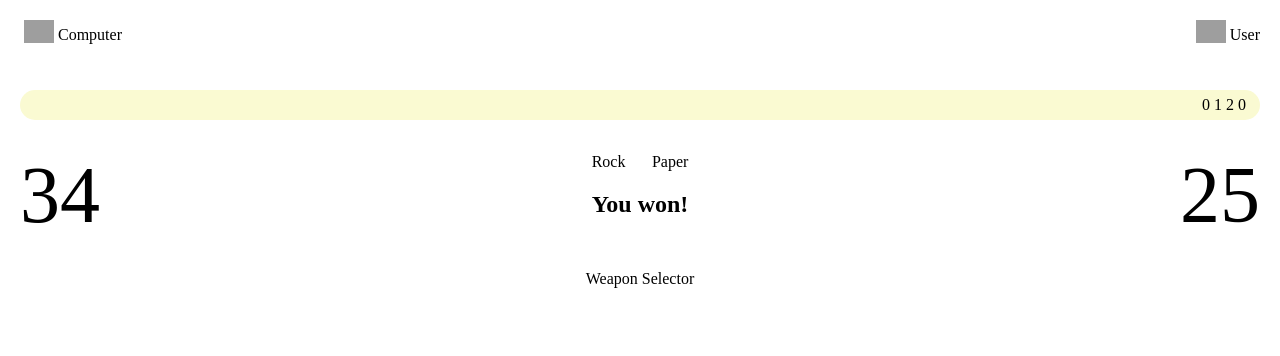
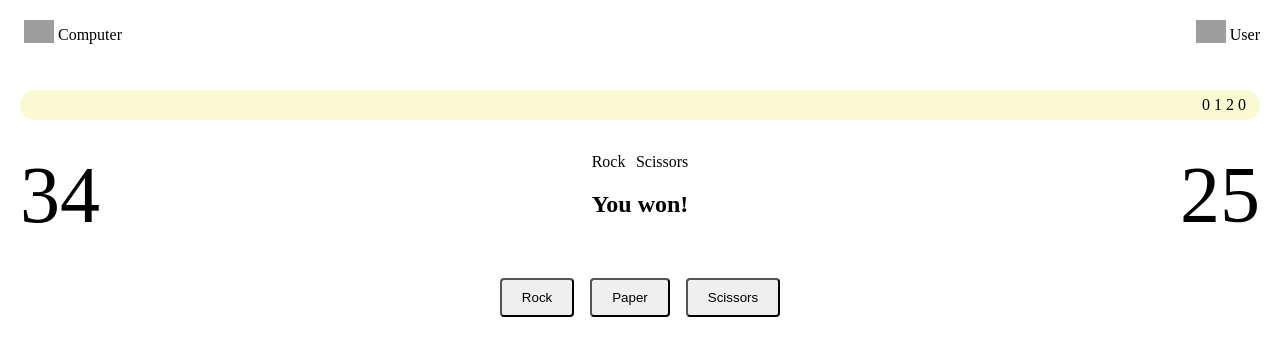
Before and after one commit to ivanahuckova/delete-rps-guided-project, a React app: page / in a window 1280 px wide. Shown: the top 356 px of the page. Built offline with nearby package versions, Linux system fonts and the light colour scheme; grey boxes are pictures that could not be loaded.

Commit message:
create constructor for container

```diff
--- a/src/components/Container.jsx
+++ b/src/components/Container.jsx
@@ -6,17 +6,32 @@ import WeaponSelector from './WeaponSelector';
 
 export default class Container extends React.Component {
   // container holds state of application
+  constructor(props) {
+    super(props);
+
+    this.state = {
+      currentWeapons: { computer: 'Rock', user: 'Scissors' },
+      score: { computer: 34, user: 25 },
+      fightHistory: [0, 1, 2, 0],
+      message: 'You won!',
+    };
+  }
+
+  play(weapon) {
+    console.log(weapon);
+  }
+
   render() {
     return (
       <div className="container">
         <Header />
-        <History history={[0, 1, 2, 0]} />
+        <History history={this.state.fightHistory} />
         <MainBoard
-          score={{ computer: 34, user: 25 }}
-          currentWeapons={{ computer: 'Rock', user: 'Paper' }}
-          message="You won!"
+          score={this.state.score}
+          currentWeapons={this.state.currentWeapons}
+          message={this.state.message}
         />
-        <WeaponSelector />
+        <WeaponSelector play={this.play.bind(this)} />
       </div>
     );
   }
--- a/src/components/WeaponSelector.jsx
+++ b/src/components/WeaponSelector.jsx
@@ -1,5 +1,11 @@
 import React from 'react';
 
 export default function WeaponSelector(data) {
-  return <div className="weapon-selector-container">Weapon Selector</div>;
+  return (
+    <div className="weapon-selector-container">
+      <button onClick={() => data.play('Rock')}>Rock</button>
+      <button onClick={() => data.play('Paper')}>Paper</button>
+      <button onClick={() => data.play('Scissors')}>Scissors</button>
+    </div>
+  );
 }
```
Also changed, not shown: .eslintrc.json.
